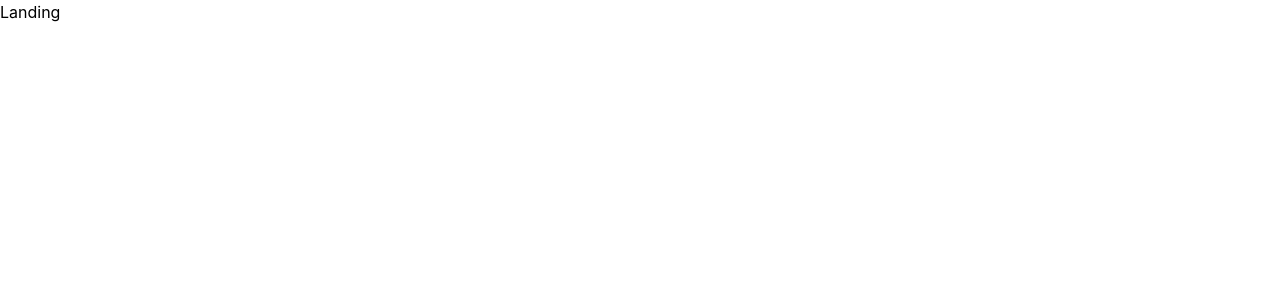
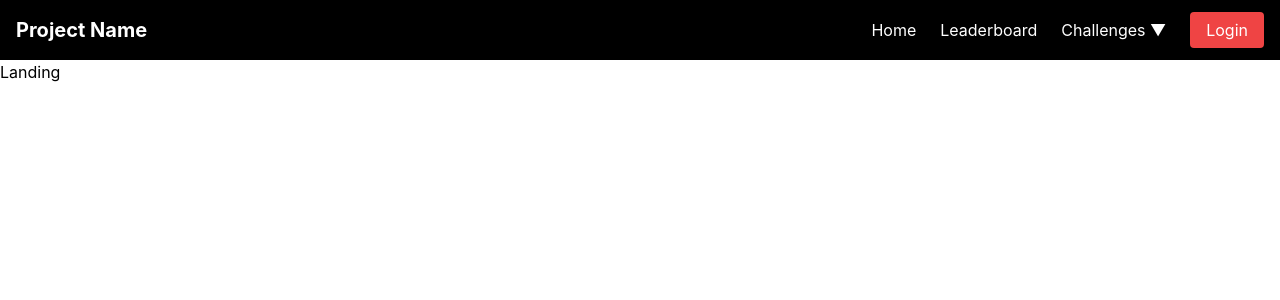
Before and after one commit to anika213/mos-mit-ctc, a React (Create React App) app in the folder frontend/: page / in a window 1280 px wide. Shown: the top 300 px of the page. Built offline with nearby package versions, Linux system fonts and the light colour scheme.

Commit message:
frontend for navbar, incorporated on landing page

```diff
--- a/frontend/src/pages/Landing.js
+++ b/frontend/src/pages/Landing.js
@@ -1,9 +1,10 @@
-
 import './Landing.module.css';
+import Navbar from './Navbar.js'
 
 function Landing() {
   return (
     <div>
+        <Navbar/>
         <p>Landing</p>
     </div>
   );
--- /dev/null
+++ b/frontend/src/pages/Navbar.js
@@ -0,0 +1,47 @@
+import React, { useState } from 'react';
+
+const Navbar = () => {
+  const [isMobileMenuOpen, setMobileMenuOpen] = useState(false);
+  const [isDropdownOpen, setDropdownOpen] = useState(false);
+
+  const toggleMobileMenu = () => {
+    setMobileMenuOpen(!isMobileMenuOpen);
+  };
+
+  const toggleDropdown = () => {
+    setDropdownOpen(!isDropdownOpen);
+  };
+
+  return (
+    <nav className="bg-black text-white">
+      <div className="container mx-auto flex items-center justify-between p-4">
+        <div className="text-xl font-bold">Project Name</div>
+        <div className="md:hidden" onClick={toggleMobileMenu}>
+          <div className="text-2xl">☰</div>
+        </div>
+        <ul className={`md:flex md:items-center md:space-x-6 ${isMobileMenuOpen ? 'block' : 'hidden'} md:block`}>
+          <li><a href="#" className="hover:text-gray-400">Home</a></li>
+          <li><a href="#" className="hover:text-gray-400">Leaderboard</a></li>
+          <li className="relative group">
+            <span
+              className="cursor-pointer hover:text-gray-400"
+              onMouseEnter={toggleDropdown}
+              onMouseLeave={toggleDropdown}
+            >
+              Challenges ▼
+            </span>
+            {isDropdownOpen && (
+              <ul className="absolute left-0 mt-2 bg-black text-white shadow-lg rounded-md w-40">
+                <li className="p-2 hover:bg-gray-700"><a href="#">Challenge 1</a></li>
+                <li className="p-2 hover:bg-gray-700"><a href="#">Challenge 2</a></li>
+              </ul>
+            )}
+          </li>
+          <li><a href="#" className="bg-red-500 text-white py-2 px-4 rounded hover:bg-red-600">Login</a></li>
+        </ul>
+      </div>
+    </nav>
+  );
+};
+
+export default Navbar;
```
